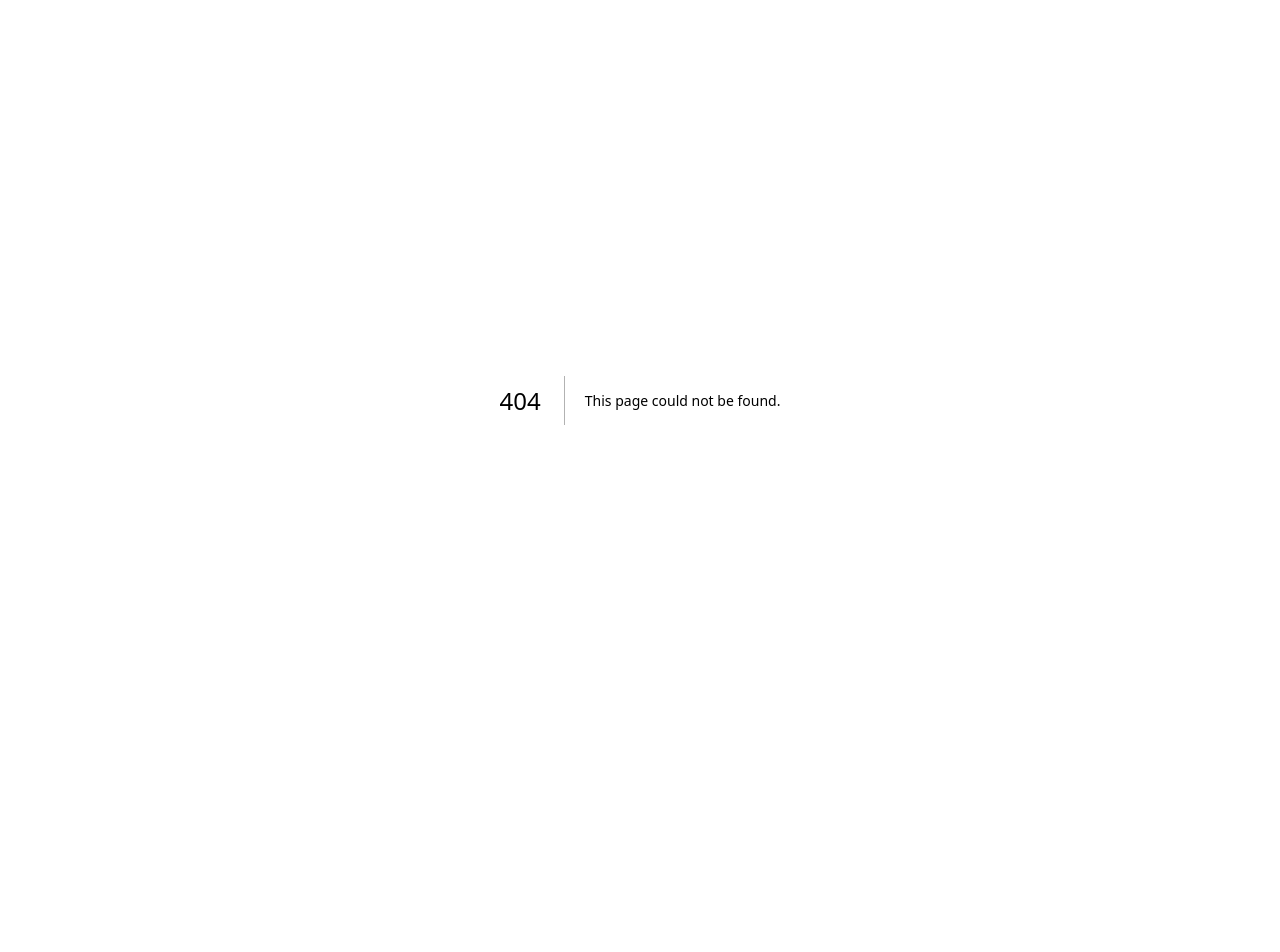
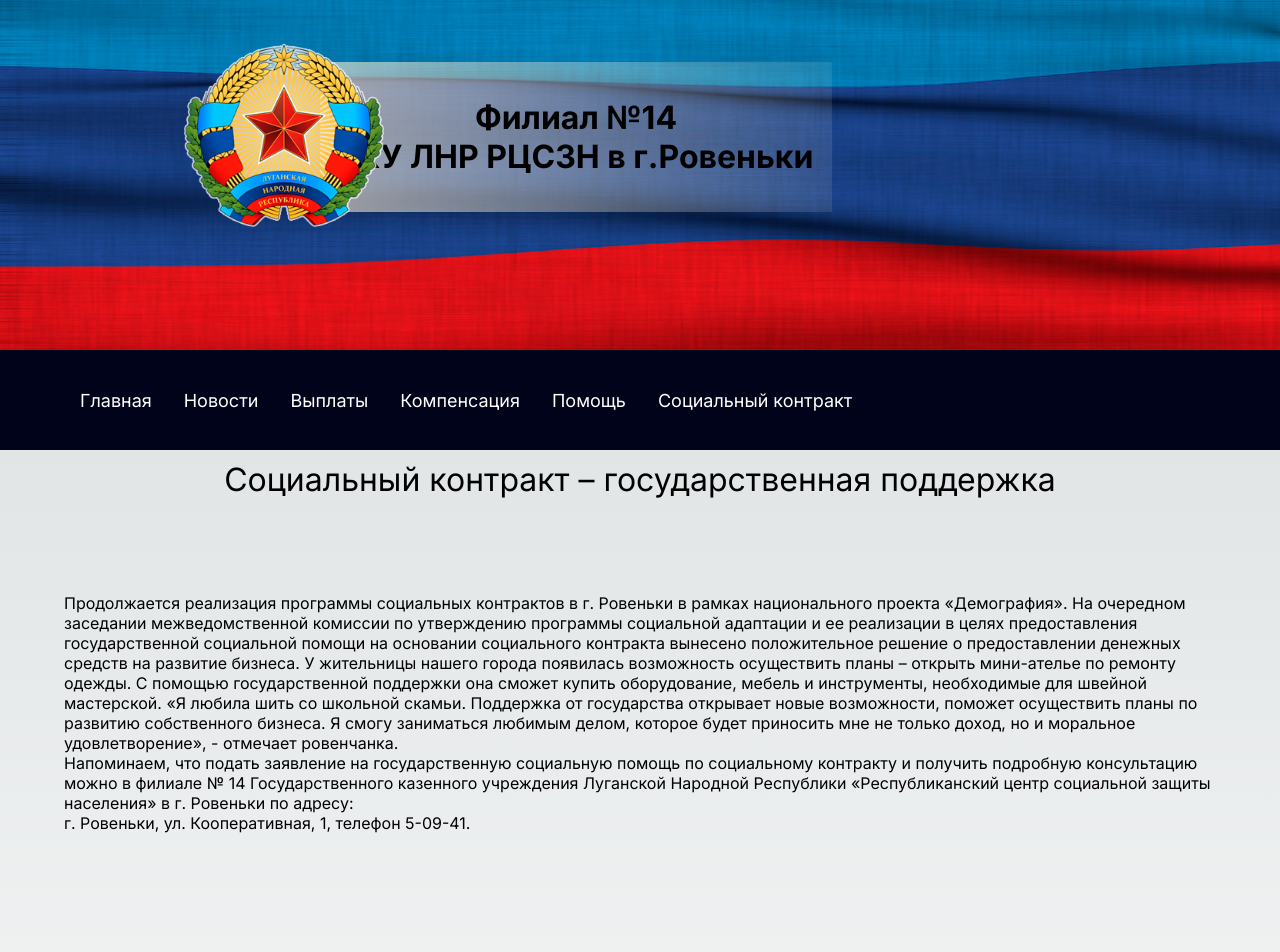
Before and after one commit to KorolkovAlexander/Utszn2, a Next.js app: page /News/23 in a window 1280 px wide. Before the commit this address had no page. Shown: the top 952 px of the page. Before the commit the page ends 800 px from the top, so only its background shows below. Built offline with nearby package versions, Linux system fonts and the light colour scheme.

Commit message:
dsfлrrewedleудrrrdddfftуdnvnhzqzqfnfamgl

```diff
--- /dev/null
+++ b/src/app/News/23/page.js
@@ -0,0 +1,55 @@
+import styles from "../../page.module.css";
+import Title from "../../../../Components/Title";
+import Header from "../../../../Components/Header";
+import Footer from "../../../../Components/Footer";
+import Image from "next/image";
+
+
+export default function Page() {
+    return (
+
+      <div className={styles.container}>
+
+
+      <div className={styles.headerframe}>
+        <div className={styles.flag}>
+          <img src="../flag.png" />
+        </div>
+        <Title className={styles.title} />
+        <div className={styles.logo}>
+          <img src="../logo.svg" />
+        </div>
+      </div>
+
+      <Header />
+
+      <main className={styles.mainpost2}>
+
+
+
+      <div className={styles.title2}>Социальный контракт – государственная поддержка</div>
+      <div className={styles.text2}>Продолжается реализация программы социальных контрактов в г. Ровеньки в рамках национального проекта «Демография». На очередном заседании межведомственной комиссии по утверждению программы социальной адаптации и ее реализации в целях предоставления государственной социальной помощи на основании социального контракта вынесено положительное решение о предоставлении денежных средств на развитие бизнеса.
+У жительницы нашего города появилась возможность осуществить планы – открыть мини-ателье по ремонту одежды. С помощью государственной поддержки она сможет купить оборудование, мебель и инструменты, необходимые для швейной мастерской.
+«Я любила шить со школьной скамьи. Поддержка от государства открывает новые возможности, поможет осуществить планы по развитию собственного бизнеса. Я смогу заниматься любимым делом, которое будет приносить мне не только доход, но и моральное удовлетворение», - отмечает ровенчанка.<br/>
+Напоминаем, что подать заявление на государственную социальную помощь по социальному контракту и получить подробную консультацию можно в филиале № 14 Государственного казенного учреждения Луганской Народной Республики «Республиканский центр социальной защиты населения» в г. Ровеньки по адресу:<br/>
+г. Ровеньки, ул. Кооперативная, 1, телефон 5-09-41.<br/>
+
+<br/>
+<br/>
+
+        <br/>
+
+
+
+
+
+</div>
+
+
+
+
+
+      </main>
+      <Footer className={styles.footer} />
+    </div>
+  )}
--- a/src/app/News/page.js
+++ b/src/app/News/page.js
@@ -50,6 +50,7 @@ export default function Page() {
     <Post title={"Удостоверения российского образца членам семьи погибшего (умершего) инвалида войны, участника Великой Отечественной войны и ветерана боевых действий"}  src={"/62.jpg"} l={"/News/20"}/>
     <Post title={"Ровеньчанке вручено удостоверение российского образца – члену семьи погибшего (умершего) участника Великой Отечественной войны"}  src={"/63.jpg"} l={"/News/21"}/>
     <Post title={"Встреча с семьями погибших участников СВО"}  src={"/64.jpg"} l={"/News/22"}/>
+    <Post title={"Социальный контракт – государственная поддержка"}  src={"/65.jpg"} l={"/News/23"}/>
       </main>
       <Footer className={styles.footer} />
     </div>
```
Also changed, not shown: public/65.jpg (added).
